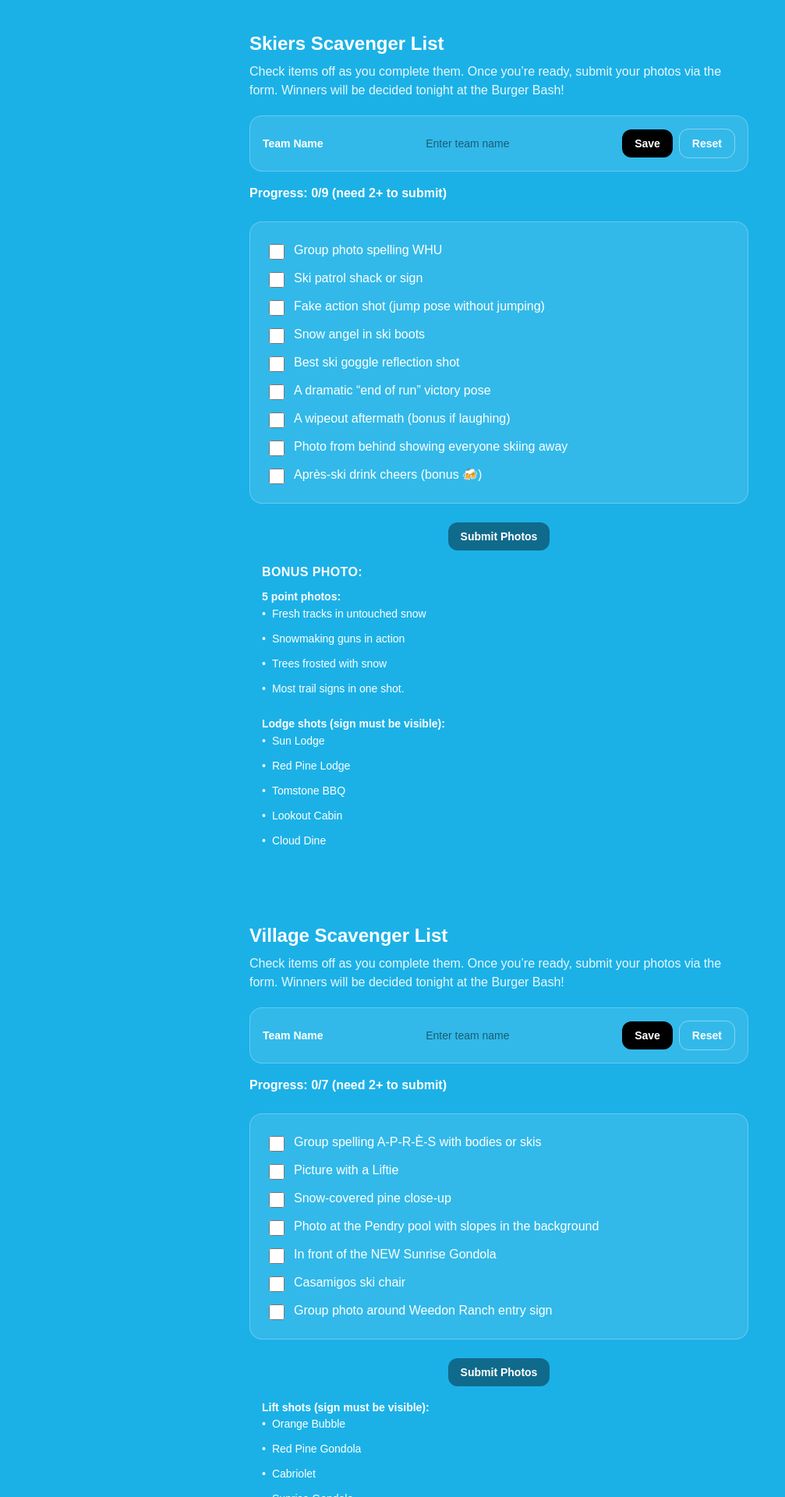
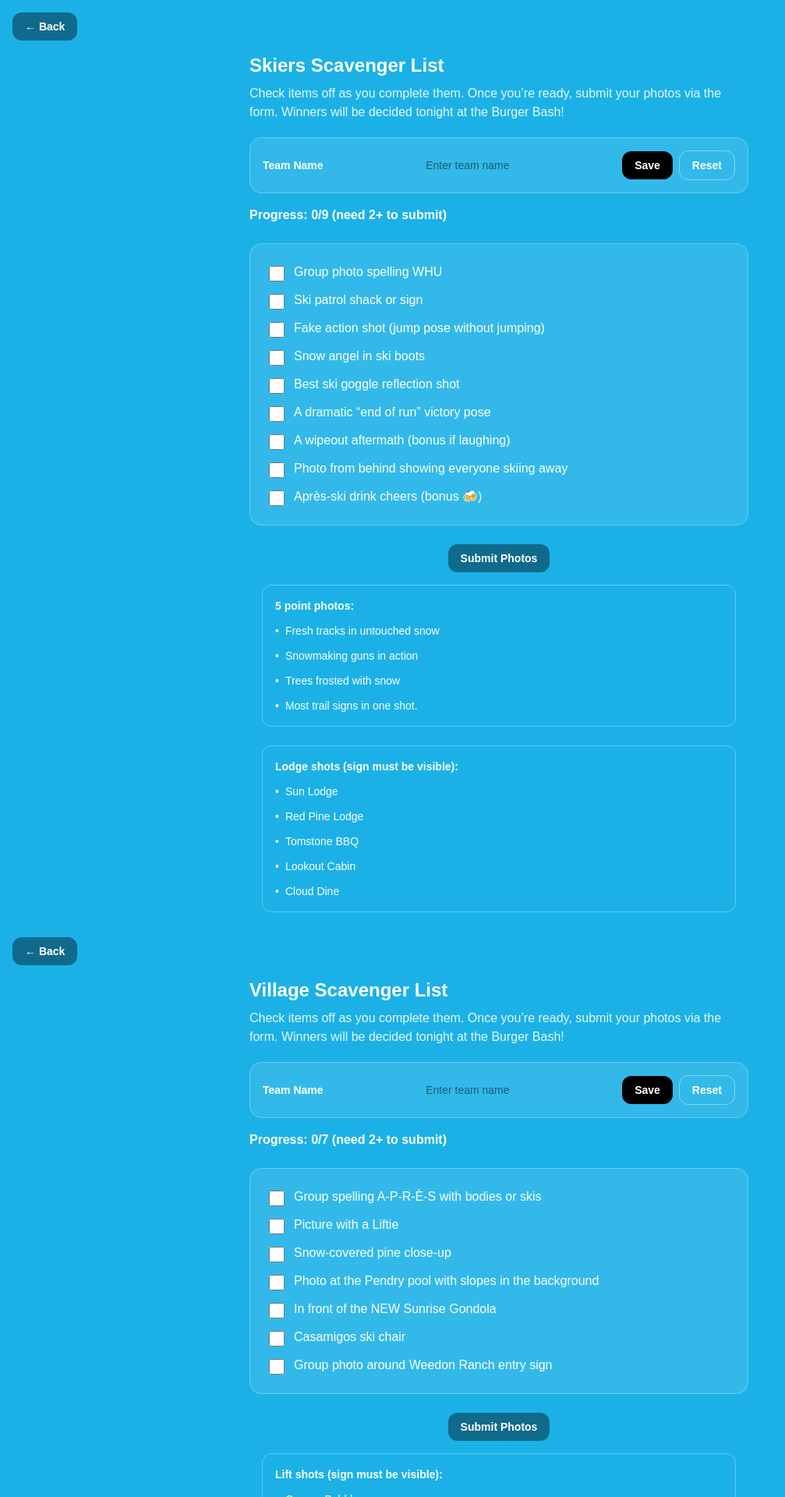
Before and after one commit to bwolkoys/whu-scavenger-hunt, a Next.js app: page /scavenger in a window 1280 px wide. Shown: the top 1920 px of the page at 78% size, without its empty margins (0-1007 px from the left). Built offline with nearby package versions, Linux system fonts and the light colour scheme.

Commit message:
updated buttons

```diff
--- a/app/scavenger/skier/page.tsx
+++ b/app/scavenger/skier/page.tsx
@@ -94,14 +94,25 @@ export default function SkierChecklistPage() {
 
   return (
     <div className="min-h-screen bg-[#1BB1E7]">
-      <div className="mx-auto max-w-2xl px-4 py-10">
+      <div className="p-4 flex flex-wrap justify-start">
+        <Link
+          href="/"
+          className="inline-flex items-center gap-2 rounded-xl bg-black/40 px-4 py-2 text-sm font-semibold text-white hover:bg-black/60 transition"
+        >
+          ← Back
+        </Link>
+      </div>
+
+      <div className="mx-auto max-w-2xl px-4">
         {/* Header */}
         <div className="mb-6">
           <h1 className="text-2xl font-bold text-white">
             Skiers Scavenger List
           </h1>
           <p className="mt-2 text-white/90">
-            Check items off as you complete them. Once you’re ready, submit your photos via the form. Winners will be decided tonight at the Burger Bash!
+            Check items off as you complete them. Once you’re ready, submit your
+            photos via the form. Winners will be decided tonight at the Burger
+            Bash!
           </p>
 
           {/* Team name */}
@@ -178,7 +189,7 @@ export default function SkierChecklistPage() {
             onClick={handleSubmitClick}
             className={`rounded-xl px-4 py-2 text-sm font-semibold text-white ${
               canSubmit && teamName
-                ? "bg-black"
+                ? "bg-green-600"
                 : "bg-black/40 cursor-not-allowed"
             }`}
           >
@@ -187,77 +198,60 @@ export default function SkierChecklistPage() {
         </div>
 
         <div className="mx-auto max-w-2xl px-4 py-4 text-white">
-              {" "}
-              <div className="text-md font-bold uppercase tracking-wide mb-2">
-                {" "}
-                Bonus photo:{" "}
-              </div>{" "}
-              <div className="text-sm leading-relaxed">
-                {" "}
-                <p>
-                  {" "}
-                  <span className="font-semibold">5 point photos:</span>{" "}
-                </p>{" "}
+          <div className="text-sm rounded-xl border border-white/30 p-4 mb-6">
+            <p className="mb-3">
+              <span className="font-semibold">5 point photos:</span>
+            </p>
             <ul className="space-y-3 text-sm text-white">
-                  {" "}
               <li className="flex items-start">
-                    {" "}
-                    <span className="text-white mr-2">•</span>{" "}
-                    <span>Fresh tracks in untouched snow</span>{" "}
-                  </li>{" "}
+                <span className="text-white mr-2">•</span>
+                <span>Fresh tracks in untouched snow</span>
+              </li>
               <li className="flex items-start">
-                    {" "}
-                    <span className="text-white mr-2">•</span>{" "}
-                    <span>Snowmaking guns in action</span>{" "}
-                  </li>{" "}
+                <span className="text-white mr-2">•</span>
+                <span>Snowmaking guns in action</span>
+              </li>
               <li className="flex items-start">
-                    {" "}
-                    <span className="text-white mr-2">•</span>{" "}
-                    <span>Trees frosted with snow</span>{" "}
-                  </li>{" "}
-                  <li className="flex items-start pb-6">
-                    {" "}
-                    <span className="text-white mr-2">•</span>{" "}
-                    <span> Most trail signs in one shot.</span>{" "}
-                  </li>{" "}
-                </ul>{" "}
-                <p>
-                  {" "}
+                <span className="text-white mr-2">•</span>
+                <span>Trees frosted with snow</span>
+              </li>
+              <li className="flex items-start">
+                <span className="text-white mr-2">•</span>
+                <span> Most trail signs in one shot.</span>
+              </li>
+            </ul>
+          </div>
+
+          <div className="text-sm rounded-xl border border-white/30 p-4">
+            <p className="mb-3">
               <span className="font-semibold pt-6">
-                    {" "}
-                    Lodge shots (sign must be visible):{" "}
-                  </span>{" "}
-                </p>{" "}
+                Lodge shots (sign must be visible):
+              </span>
+            </p>
             <ul className="space-y-3 text-sm text-white">
-                  {" "}
               <li className="flex items-start">
-                    {" "}
-                    <span className="text-white mr-2">•</span>{" "}
-                    <span>Sun Lodge</span>{" "}
-                  </li>{" "}
+                <span className="text-white mr-2">•</span>
+                <span>Sun Lodge</span>
+              </li>
               <li className="flex items-start">
-                    {" "}
-                    <span className="text-white mr-2">•</span>{" "}
-                    <span>Red Pine Lodge</span>{" "}
-                  </li>{" "}
+                <span className="text-white mr-2">•</span>
+                <span>Red Pine Lodge</span>
+              </li>
               <li className="flex items-start">
-                    {" "}
-                    <span className="text-white mr-2">•</span>{" "}
-                    <span>Tomstone BBQ</span>{" "}
-                  </li>{" "}
+                <span className="text-white mr-2">•</span>
+                <span>Tomstone BBQ</span>
+              </li>
               <li className="flex items-start">
-                    {" "}
-                    <span className="text-white mr-2">•</span>{" "}
-                    <span> Lookout Cabin</span>{" "}
-                  </li>{" "}
+                <span className="text-white mr-2">•</span>
+                <span> Lookout Cabin</span>
+              </li>
               <li className="flex items-start">
-                    {" "}
-                    <span className="text-white mr-2">•</span>{" "}
-                    <span> Cloud Dine</span>{" "}
-                  </li>{" "}
-                </ul>{" "}
-              </div>{" "}
-            </div>{" "}
+                <span className="text-white mr-2">•</span>
+                <span> Cloud Dine</span>
+              </li>
+            </ul>
+          </div>
+        </div>
       </div>
     </div>
   );
--- a/app/scavenger/walker/page.tsx
+++ b/app/scavenger/walker/page.tsx
@@ -92,7 +92,16 @@ export default function WalkerChecklistPage() {
 
   return (
     <div className="min-h-screen bg-[#1BB1E7]">
-      <div className="mx-auto max-w-2xl px-4 py-10">
+      <div className="p-4 flex flex-wrap justify-start">
+        <Link
+          href="/"
+          className="inline-flex items-center gap-2 rounded-xl bg-black/40 px-4 py-2 text-sm font-semibold text-white hover:bg-black/60 transition"
+        >
+          ← Back
+        </Link>
+      </div>
+
+      <div className="mx-auto max-w-2xl px-4">
         {/* Header */}
         <div className="mb-6">
           <h1 className="text-2xl font-bold text-white">
@@ -175,7 +184,7 @@ export default function WalkerChecklistPage() {
             onClick={handleSubmitClick}
             className={`rounded-xl px-4 py-2 text-sm font-semibold text-white ${
               canSubmit && teamName
-                ? "bg-black"
+                ? "bg-green-600"
                 : "bg-black/40 cursor-not-allowed"
             }`}
           >
@@ -186,39 +195,9 @@ export default function WalkerChecklistPage() {
           {/* <div className="text-md font-bold uppercase tracking-wide mb-2">
             Bonus photo ideas:{" "}
           </div> */}
-          <div className="text-sm leading-relaxed">
-
-            {/* <p>
-
-              <span className="font-semibold">5 point photos:</span>
-            </p> */}
-            {/* <ul className="space-y-3 text-sm text-white">
-
-              <li className="flex items-start">
-
-                <span className="text-white mr-2">•</span>
-                <span>Fresh tracks in untouched snow</span>
-              </li>
-              <li className="flex items-start">
-
-                <span className="text-white mr-2">•</span>
-                <span>Snowmaking guns in action</span>
-              </li>
-              <li className="flex items-start">
-
-                <span className="text-white mr-2">•</span>
-                <span>Trees frosted with snow</span>
-              </li>
-              <li className="flex items-start pb-6">
-
-                <span className="text-white mr-2">•</span>
-                <span> Most trail signs in one shot.</span>
-              </li>
-            </ul> */}
-
-            <p>
+          <div className="text-sm rounded-xl border border-white/30 p-4 mb-6">
+            <p className="mb-3">
               <span className="font-semibold pt-6">
-
                 Lift shots (sign must be visible):
               </span>
             </p>
```
Lines whose indentation alone changed are shown as unchanged.
